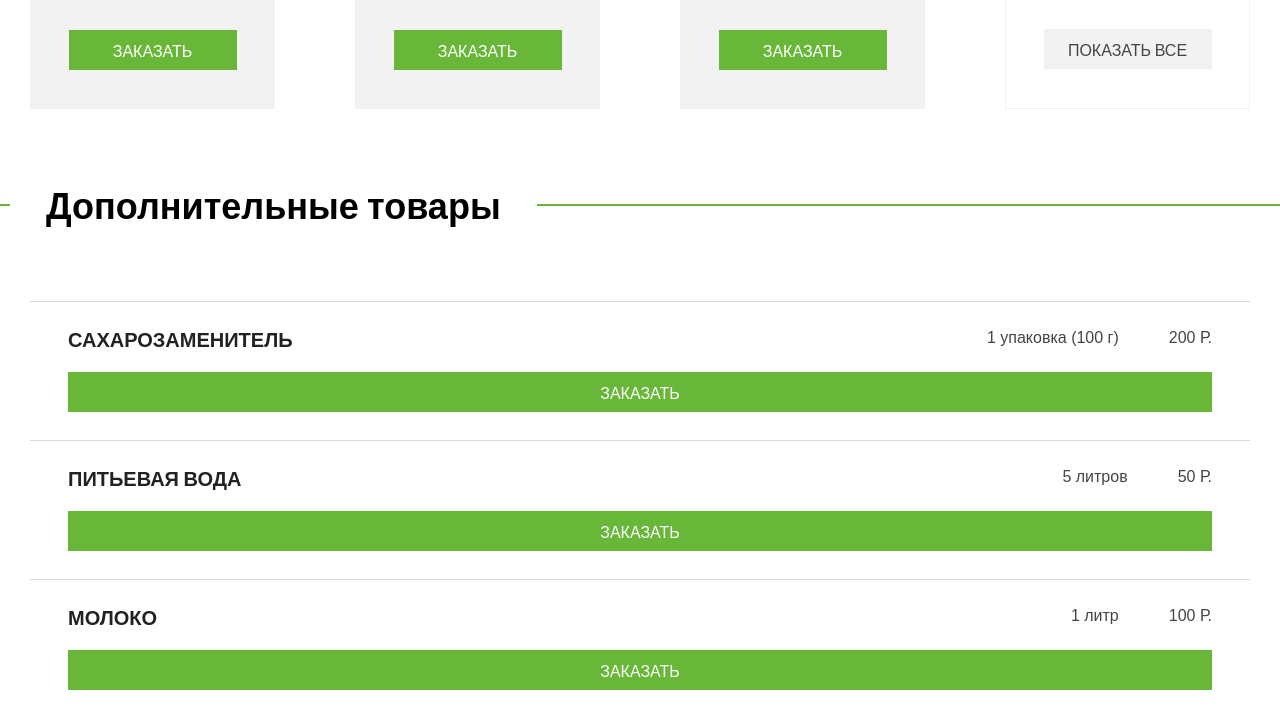
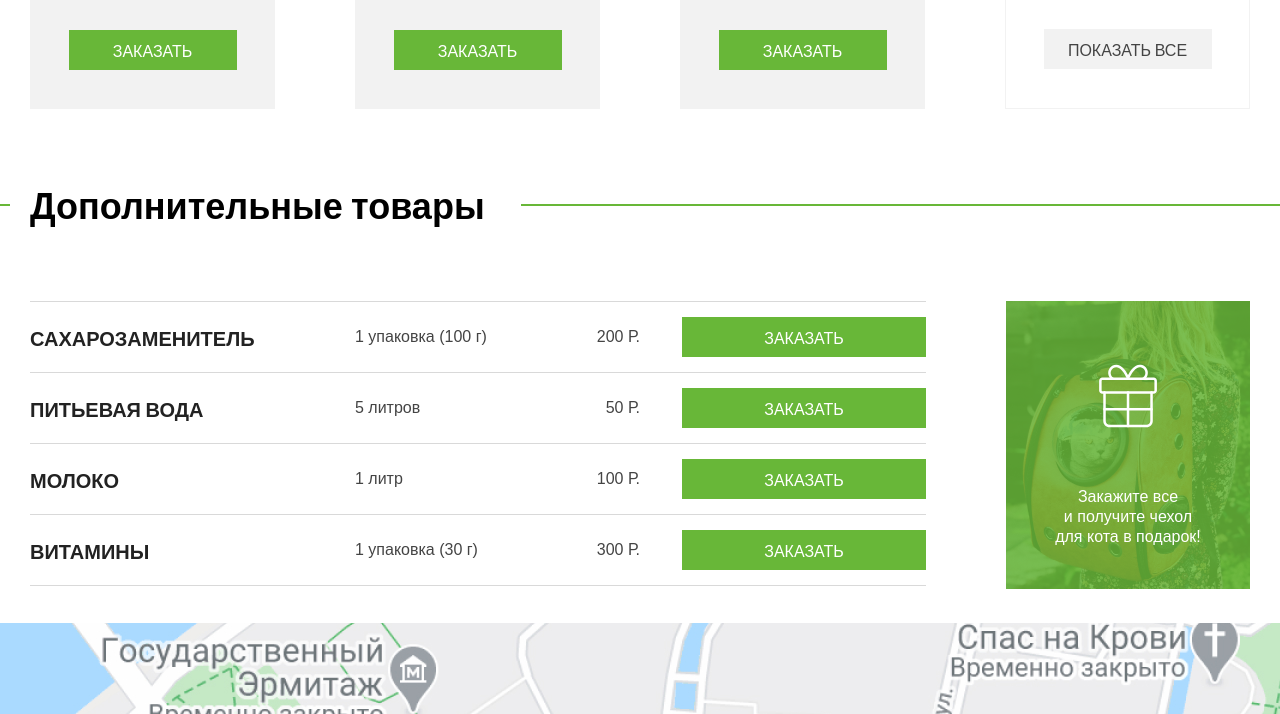
Before and after one commit to Chackmoole/cat-energy, a website: page src/catalog.html in a window 1280 px wide. Shown: the part 1223-1937 px from the top of the page. Drawn offline with nearby package versions, Linux system fonts and the light colour scheme; files that its build step writes are made by us from their sources.

Commit message:
Стилизация блоков cross-sale & sale для desktop.

```diff
--- a/src/catalog.html
+++ b/src/catalog.html
@@ -326,7 +326,7 @@
           </div>
         </div>
 
-        <div class="layout">
+        <div class="layout cross-sale__inner">
           <ul class="cross-sale__list">
             <li class="sale">
               <div class="sale__wrapper">
--- a/src/less/blocks/caption.less
+++ b/src/less/blocks/caption.less
@@ -29,5 +29,6 @@
 
   @media @desktop {
     padding-top: 76px;
+    padding-left: 20px;
   }
 }
--- a/src/less/blocks/cross-sale.less
+++ b/src/less/blocks/cross-sale.less
@@ -1,5 +1,13 @@
 .cross-sale {
   margin-bottom: 34px;
+}
+
+.cross-sale__inner {
+  @media @desktop {
+    display: flex;
+    justify-content: space-between;
+    gap: 80px;
+  }
 }
 
 .cross-sale__list {
@@ -10,6 +18,10 @@
 
   @media @tablet {
     margin-bottom: 68px;
+  }
+
+  @media @desktop {
+    margin-bottom: 0;
   }
 }
 
@@ -46,6 +58,13 @@
       flex-shrink: 0;
     }
   }
+
+  @media @desktop {
+    background-image: url('../../img/gift_photo-desktop.jpg');
+    flex-direction: column;
+    gap: 46px;
+    padding: 56px 42px 42px;
+  }
 }
 
 .cross-sale__link {
@@ -58,4 +77,8 @@
   @media @tablet {
     text-align: left;
   }
+
+  @media @desktop {
+    text-align: center;
+  }
 }
--- a/src/less/blocks/sale.less
+++ b/src/less/blocks/sale.less
@@ -10,6 +10,14 @@
   @media @tablet {
     padding: 26px 38px 28px;
   }
+
+  @media @desktop {
+    display: flex;
+    justify-content: space-between;
+    gap: 38px;
+    padding: 15px 0;
+    width: 896px;
+  }
 }
 
 .sale__wrapper {
@@ -17,6 +25,11 @@
     display: flex;
     justify-content: space-between;
     margin-bottom: 24px;
+  }
+  @media @desktop {
+    margin-bottom: 0;
+    align-items: center;
+    //flex-shrink: 0;
   }
 }
 
@@ -31,6 +44,10 @@
     line-height: 20px;
     margin-bottom: 0;
   }
+  @media @desktop {
+    width: 325px;
+    //flex-shrink: 0;
+  }
 }
 
 .sale__box {
@@ -41,6 +58,13 @@
   @media @tablet {
     margin-bottom: 0;
     gap: 50px;
+  }
+
+  @media @desktop {
+    gap: 0;
+    align-items: center;
+    width: 285px;
+    //flex-shrink: 0;
   }
 }
 
@@ -59,5 +83,13 @@
   font-size: 16px;
   line-height: 20px;
   padding: 10px;
-  width: 100%;
+
+  @media @tablet {
+    width: 100%;
+  }
+
+  @media @desktop {
+    width: 244px;
+    flex-shrink: 0;
+  }
 }
```
